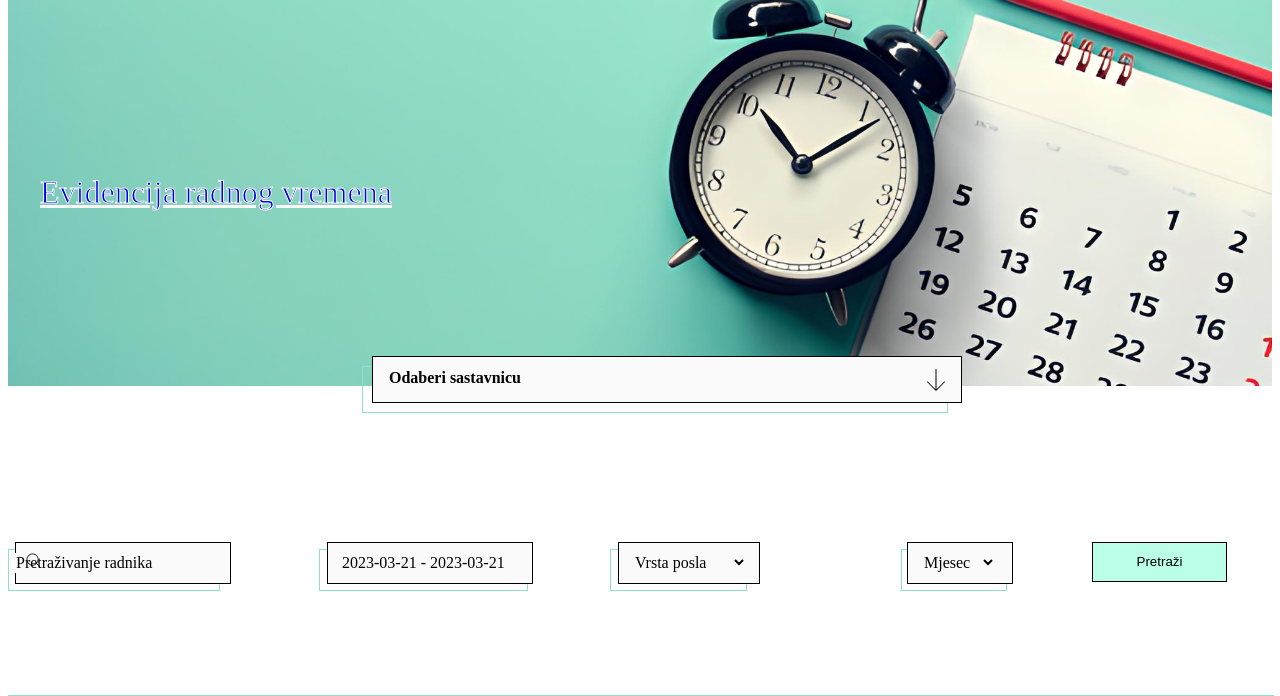
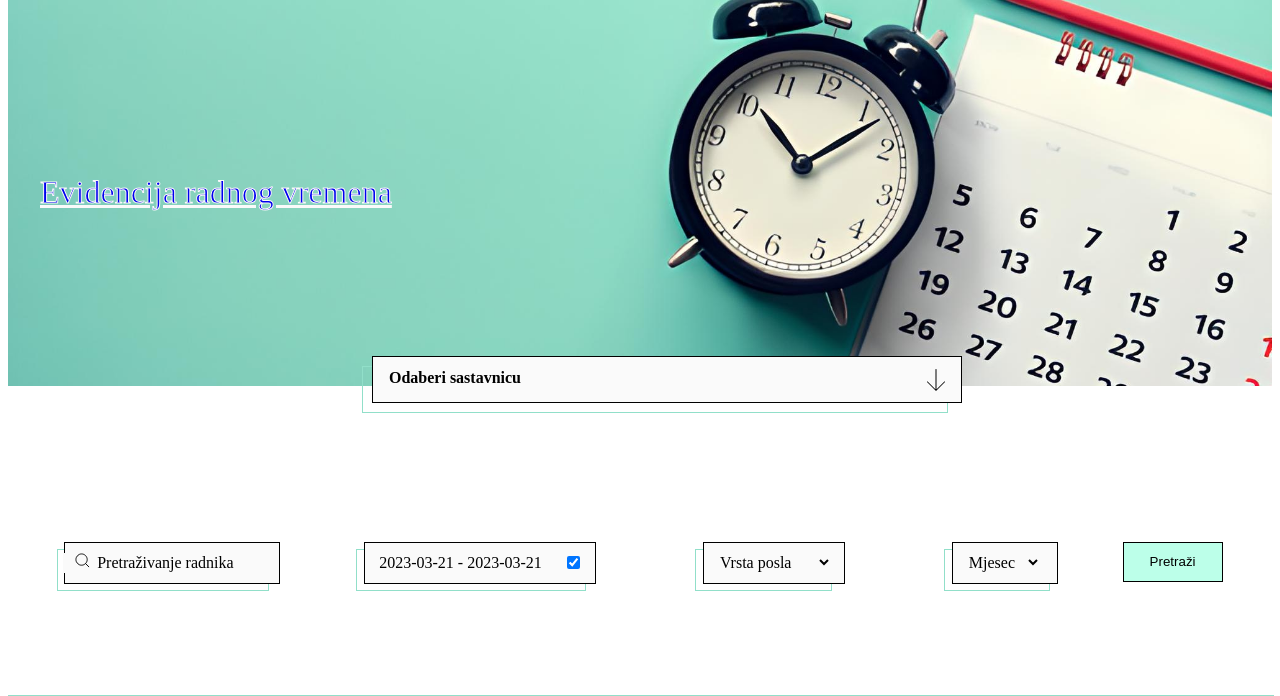
Before and after one commit to abyssis11/ERV_app, a Django app: template ERV/main/templates/partials/filter.html in a window 1280 px wide. Shown: the part 113-809 px from the top of the page. Run offline with Django 4.2, Linux system fonts and the light colour scheme; tables that the repository leaves empty hold one stand-in row (values such as "Sample post"); the template is opened without the code that fills it: values that come from a table or form of the project are taken from there, most other values are stand-ins (such as "Sample title", 1, 10 or a date in 2020); data that the repository does not hold is empty; some libraries are stand-ins or nearby versions; some web fonts are replaced.

Commit message:
Added option hide calendar, changed function of workers filtering, added hide/show option for the calendar

```diff
--- a/ERV/main/templates/base_generic.html
+++ b/ERV/main/templates/base_generic.html
@@ -173,6 +173,26 @@
       function calendar() {
         $('input[name="daterange"]').focus();
       }
+
+      let calendarSwitch = document.getElementById("showCal");
+      let calendarItem = document.getElementById("myCal");
+      let textItem = document.getElementById("textShow");
+      let containerCal = document.getElementById("containerCal");
+
+      function check(){
+        if(!calendarSwitch.checked)
+            {
+              calendarItem.style.display = 'none';
+              calendarItem.name = "";
+              textItem.style.display = 'block';
+              containerCal.style.justifyContent = "space-evenly";
+            }else{
+              calendarItem.style.display = 'block'
+              calendarItem.name = "daterange";
+              textItem.style.display = 'none';
+              containerCal.style.justifyContent = "space-between";
+            }
+      }
       </script>
   </body>
 </html>
--- a/ERV/main/templates/partials/filter.html
+++ b/ERV/main/templates/partials/filter.html
@@ -15,10 +15,12 @@ href="{% static 'css/style.css' %}"
         <img src="{% static 'img/search-vector.svg' %}" alt="Vector" class="vector-2" />
       </div>
       </div>
-      <div class="overlap-group">
+      <div class="overlap-group1-0">
         <div class="decoration decoration-4"></div>
-        <div class="overlap-group-1-0">
+        <div class="overlap-group-1-0" id="containerCal">
           <input id="myCal"  class="cal-content vrsta-posla" type="text" name="daterange" onclick="calendar()"/>
+          <input id="showCal" type="checkbox" checked onclick="check()">
+          <p id="textShow">Prikaži kalendar</p>
         </div>
       </div>
       <div class="overlap-group">
@@ -48,7 +50,7 @@ href="{% static 'css/style.css' %}"
           </select>
         </div>
       </div>
-      <div class="overlap-group">
+      <div class="overlap-group1-2">
         <button type="submit" class="button-search" hx-post="{% url 'main:search-worker' %}" hx-target="#searched_workers">Pretraži</button>
       </div>
   </form>
--- a/ERV/main/templates/partials/result_searched_workers_tables.html
+++ b/ERV/main/templates/partials/result_searched_workers_tables.html
@@ -1,4 +1,4 @@
-<!-- {{post}} -->
+{{post}}
 <table>
   <tr class="tr">
     <th class="th">Ime</th>
@@ -10,9 +10,7 @@
     <th class="th">Delta vrijeme</th>
   </tr>
 
-{% if results %}
-    {{results}}
-    {% for w in results %}
+  {% if results %} {{results}} {% for w in results %}
   <tr class="tr">
     <td class="td">{{w.worker.name}}</td>
     <td class="td">{{w.worker.surname}}</td>
@@ -22,6 +20,5 @@
     <td class="td">{{w.flag}}</td>
     <td class="td"></td>
   </tr>
-    {% endfor %}
-{% endif %}
+  {% endfor %} {% endif %}
 </table>
--- a/ERV/static/css/style.css
+++ b/ERV/static/css/style.css
@@ -46,7 +46,7 @@
   justify-content: flex-end;
 }
 
-.overlap-group-container{
+.overlap-group-container {
   display: flex;
   justify-content: center;
   position: relative;
@@ -81,10 +81,10 @@
   margin-top: 20px;
 }
 
-.decoration-2{
+.decoration-2 {
   height: 90%;
   width: 105%;
-    top:7px;
+  top: 7px;
 }
 
 .image-2 {
@@ -98,19 +98,19 @@
 .decoration {
   height: 90%;
   top: 7px;
-  width: 115%;
+  width: 95%;
 }
 
 .decoration-5 {
   height: 90%;
   top: 7px;
-  width: 75%;
+  width: 90%;
 }
 
-.decoration-3{
+.decoration-3 {
   height: 90%;
   width: 130%;
-    top:7px;
+  top: 7px;
 }
 
 .primary .decoration-4 {
@@ -120,24 +120,36 @@
   position: absolute;
 }
 
-.main-container{
+.main-container {
   display: flex;
   flex-direction: column;
   width: 100%;
   height: 100%;
 }
 
-.free-space{
+.free-space {
   height: 20%;
 }
 
 .overlap-group {
   position: relative;
   height: 45px;
-  width: 180px;
+  width: 150px;
 }
 
-.overlap-group1-1{
+.overlap-group1-2 {
+  position: relative;
+  height: 45px;
+  width: 100px;
+}
+
+.overlap-group1-0 {
+  position: relative;
+  height: 45px;
+  width: 240px;
+}
+
+.overlap-group1-1 {
   position: relative;
   height: 45px;
   width: 200px;
@@ -152,7 +164,7 @@
   border-color: black;
   height: 38px;
   left: 8px;
-  min-width: 180px;
+  min-width: 205px;
   padding: 1px 12px;
   position: absolute;
   top: 0;
@@ -176,7 +188,7 @@
 .overlap-group1 {
   display: flex;
   align-items: center;
-  background-image: url('/static/img/background_erv.png');
+  background-image: url("/static/img/background_erv.png");
   justify-content: start;
   background-size: cover;
   background-position: 50% 50%;
@@ -186,7 +198,7 @@
   min-width: 50%px;
 }
 
-.overlap-group2-1{
+.overlap-group2-1 {
   position: relative;
   height: 45px;
   width: 80px;
@@ -208,7 +220,7 @@
   margin-left: 10px;
 }
 
-.overlap-group-3{
+.overlap-group-3 {
   display: flex;
   align-items: center;
   justify-content: flex-end;
@@ -222,7 +234,7 @@
   top: 0;
 }
 
-.overlap-group-4{
+.overlap-group-4 {
   display: flex;
   align-items: center;
   justify-content: space-between;
@@ -231,7 +243,7 @@
   border-color: black;
   gap: 20px;
   height: 38px;
-    left: 6px;
+  left: 8px;
   min-width: 80px;
   padding: 1px 12px;
   position: absolute;
@@ -259,11 +271,11 @@
   display: flex;
   align-items: flex-start;
   align-self: center;
-  justify-content: space-between;
+  justify-content: space-around;
   width: 100%;
 }
 
-#myCal{
+#myCal {
   width: 100%;
 }
 
@@ -288,14 +300,44 @@
   padding: 2rem;
 }
 
-
-::placeholder { /* Chrome, Firefox, Opera, Safari 10.1+ */
+::placeholder {
+  /* Chrome, Firefox, Opera, Safari 10.1+ */
   color: black;
   opacity: 1; /* Firefox */
 }
 
-.pretrazivanje-radnika{
-  color: black;  border-top-style: hidden;
+.pretrazivanje-radnika {
+  color: black;
+  border-top-style: hidden;
+  border-right-style: hidden;
+  border-left-style: hidden;
+  border-bottom-style: groove;
+  background-color: #fafafa;
+  font-family: Dubai-Regular;
+  font-size: 16px;
+  border: none !important;
+  border-color: inherit !important;
+  -webkit-box-shadow: none;
+  box-shadow: none;
+  text-align: center;
+}
+
+*:focus {
+  outline: none;
+}
+
+.vrsta-posla {
+  font-family: "Dubai-Regular";
+}
+
+.razdoblje {
+  font-family: "Dubai-Regular";
+}
+
+.mjesec,
+.vrsta-posla {
+  color: black;
+  border-top-style: hidden;
   border-right-style: hidden;
   border-left-style: hidden;
   border-bottom-style: groove;
@@ -308,39 +350,12 @@
   box-shadow: none;
 }
 
-*:focus {
-  outline: none;
-}
-
-.vrsta-posla{
-    font-family: "Dubai-Regular";
-}
-
-.razdoblje{
-    font-family: "Dubai-Regular";
-}
-
-.mjesec, .vrsta-posla{
-  color: black;  border-top-style: hidden;
-  border-right-style: hidden;
-  border-left-style: hidden;
-  border-bottom-style: groove;
-  background-color: #fafafa;
-  font-family: Dubai-Regular;
-  font-size: 16px;
-  border: none !important;
-  border-color: inherit !important;
-  -webkit-box-shadow: none;
-  box-shadow: none;
-}
-
-
-option{
+option {
   padding: 1rem;
   font-size: 18px;
 }
 
-.vector{
+.vector {
   align-self: center;
   height: 5px;
   margin-top: 5px;
@@ -353,7 +368,7 @@ option{
   width: 18px;
 }
 
-.vector-2{
+.vector-2 {
   height: 15px;
   width: 15px;
   left: 10px;
@@ -361,57 +376,62 @@ option{
   position: absolute;
 }
 
-.data-table{
+.data-table {
   display: flex;
   align-items: flex-start !important;
   justify-content: center;
   width: 100%;
   height: 100%;
   position: relative;
-    top:-20;
+  top: -20;
 }
 
-table{
+table {
   width: 100%;
 }
 
-.tr{
+.tr {
   width: 100%;
   border: 0.2px solid;
   border-color: black;
 }
 
-.th{
+.th {
   padding-bottom: 1rem;
   padding-top: 1rem;
   background-color: rgba(127, 255, 212, 0.518);
 }
 
-.td{
+.td {
   padding-bottom: 0.4rem;
   padding-top: 0.4rem;
 }
 
-
-.th, .td{
+.th,
+.td {
   text-align: left;
   padding-right: 1rem;
   padding-left: 1rem;
 }
 
-.option_title{
+.option_title {
   background-color: rgba(127, 255, 212, 0.518);
   font-weight: bold;
 }
 
-.button-search{
+#textShow {
+  display: none;
+  font-family: "Dubai-Regular";
+}
+
+.button-search {
   height: 90%;
-  width: 75%;
+  width: 100%;
   background-color: rgba(127, 255, 212, 0.518);
   border: 0.5px solid;
 }
 
-.button-search:hover{
+.button-search:hover {
   font-weight: bold;
   background-color: rgba(127, 255, 212, 0.71);
   cursor: pointer;
```
Also changed, not shown: ERV/main/views.py (+18 -59 lines). Lines whose indentation alone changed are shown as unchanged.
